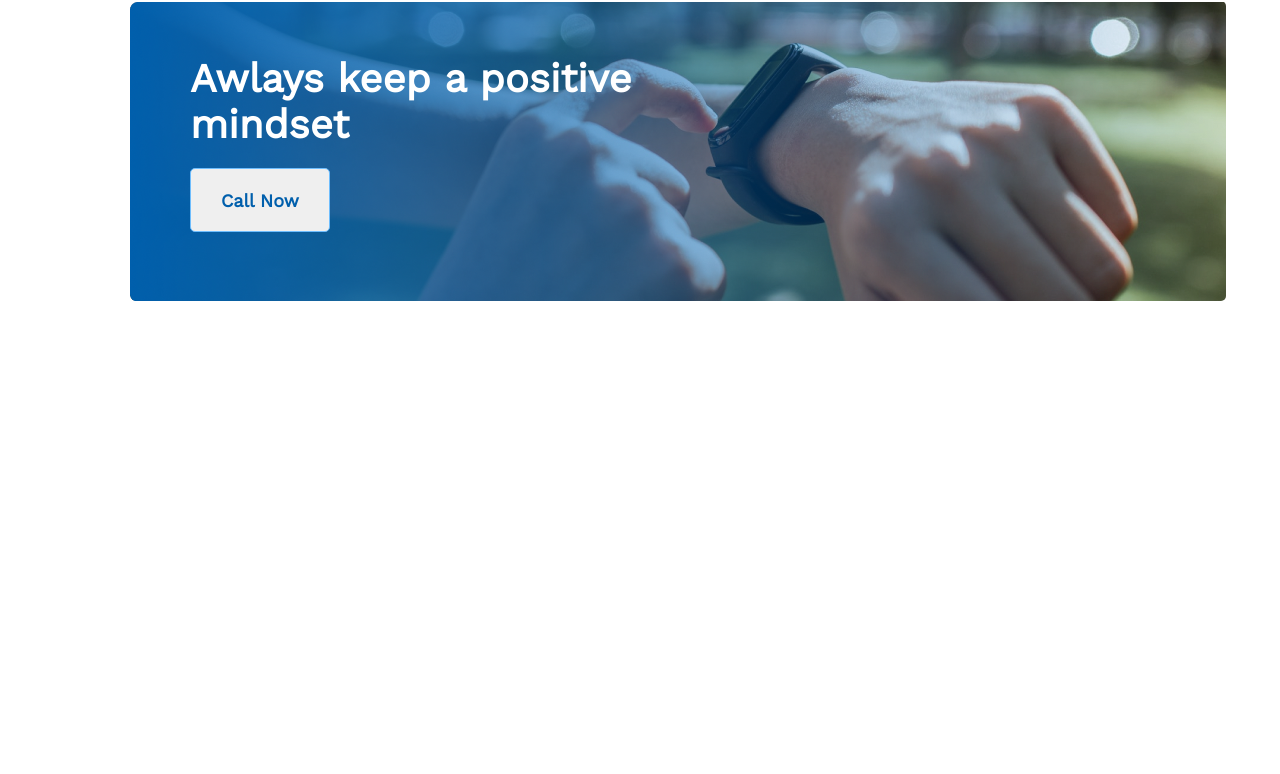
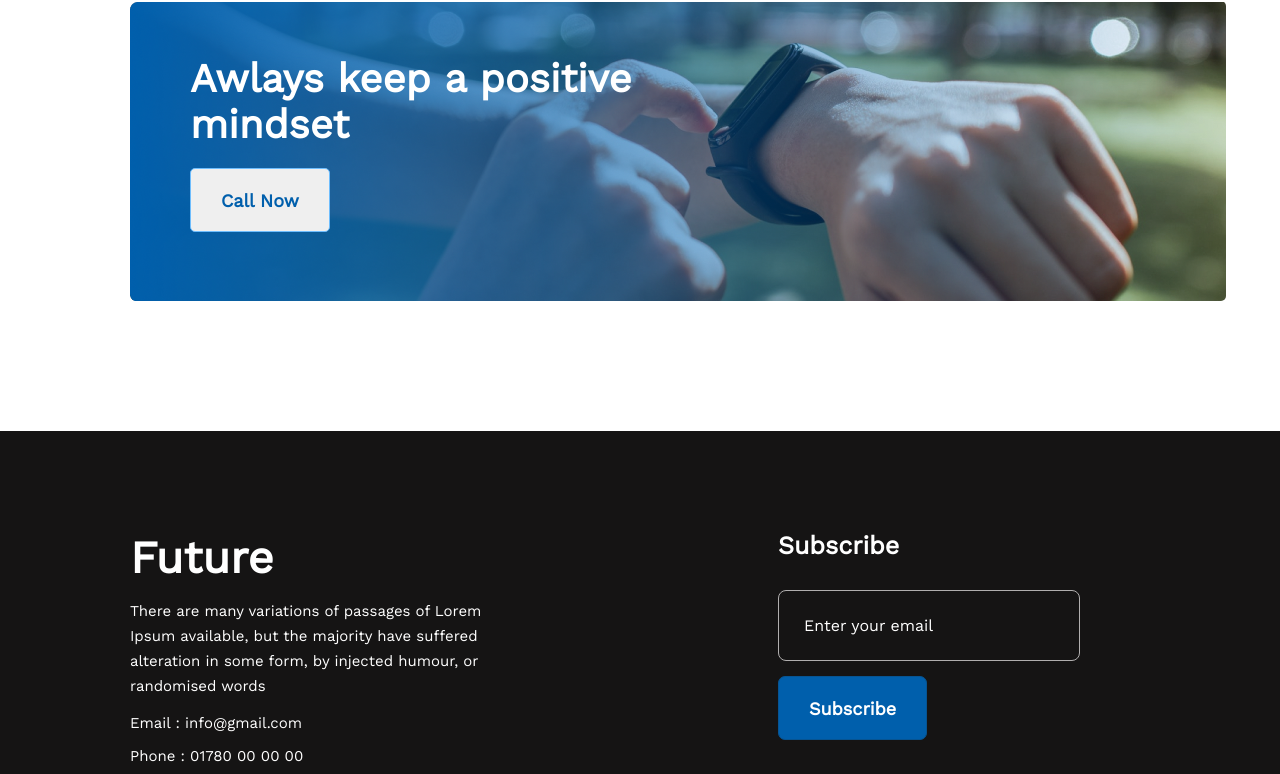
Before and after one commit to azaadd/first-assignment, a plain HTML site: page index.html in a window 1280 px wide. Shown: the part 2125-2899 px from the top of the page. Before the commit the page ends 2556 px from the top, so only its background shows below. Drawn offline with nearby package versions, Linux system fonts and the light colour scheme.

Commit message:
added footer and final

```diff
--- a/index.html
+++ b/index.html
@@ -96,7 +96,26 @@
 
     <!-- footer section -->
     <footer>
+        <section class="footer-container">
+            <div class="future">
+                <h2 class="future-title">Future</h2>
+                <p class="future-description">There are many variations of passages of Lorem Ipsum available, but the majority have suffered alteration in some form, by injected humour, or randomised words</p>
+                <p class="email">Email : info@gmail.com</p>
+                <p class="Phone-no">Phone : 01780 00 00 00</p>
+                <div class="social-icon">
+                    <img src="images/icons/fb.png" alt="">
+                    <img src="images/icons/twitter.png" alt="">
+                    <img src="images/icons/youtube.png" alt="">
 
+                </div>
+            </div>
+
+            <div class="subscribe">
+                <h4 class="subscribe-title">Subscribe</h4>
+                <p class="input-email">Enter your email</p>
+                <button class="btn-subscribe">Subscribe</button>
+            </div>
+        </section>
 
     </footer>
 </body>
--- a/styles/style.css
+++ b/styles/style.css
@@ -179,3 +179,71 @@ nav li{
     padding: 18px 30px;
 
 }
+
+/* footer section styles */
+.footer-container{
+    background: #151414;
+    display: flex;
+    padding: 100px 200px 100px 130px;
+}
+.future{
+    width: 470px;
+}
+.future-title{
+    font-size: 45px;
+    font-weight: 700;
+    margin-bottom: 15px;
+    color: #FFFFFF;
+}
+.future-description{
+    font-size: 15px;
+    font-weight: 400;
+    line-height: 25px;
+    color: #FFFFFF;
+    margin-bottom: 15px;
+}
+.email{
+    margin-bottom: 15px;
+    color: #FFFFFF;
+    font-size: 15px;
+    font-weight: 400;
+}
+.Phone-no{
+    margin-bottom: 15px;
+    color: #FFFFFF;
+    font-size: 15px;
+    font-weight: 400;
+}
+.social-icon{
+    display: flex;
+}
+.subscribe{
+    margin-left: 260px;
+}
+.subscribe-title{
+    font-size: 25px;
+    font-weight: 600;
+    color: #FFFFFF;
+    margin-bottom: 30px;
+}
+.btn-subscribe{
+    font-size: 18px;
+    font-weight: 600;
+    color: #FFFFFF;
+    height: 64px;
+    padding: 18px 30px;
+    border-radius: 7px;
+    background: #005FAC;
+    border: 1px solid #075492;
+    display: block;
+    text-align: center;
+}
+.input-email{
+    border-radius: 8px;
+    border: 1px solid #b1afaf;
+    width: 250px;
+    color: #ffffff;
+    margin-bottom: 15px;
+    padding: 25px;
+
+}
```
